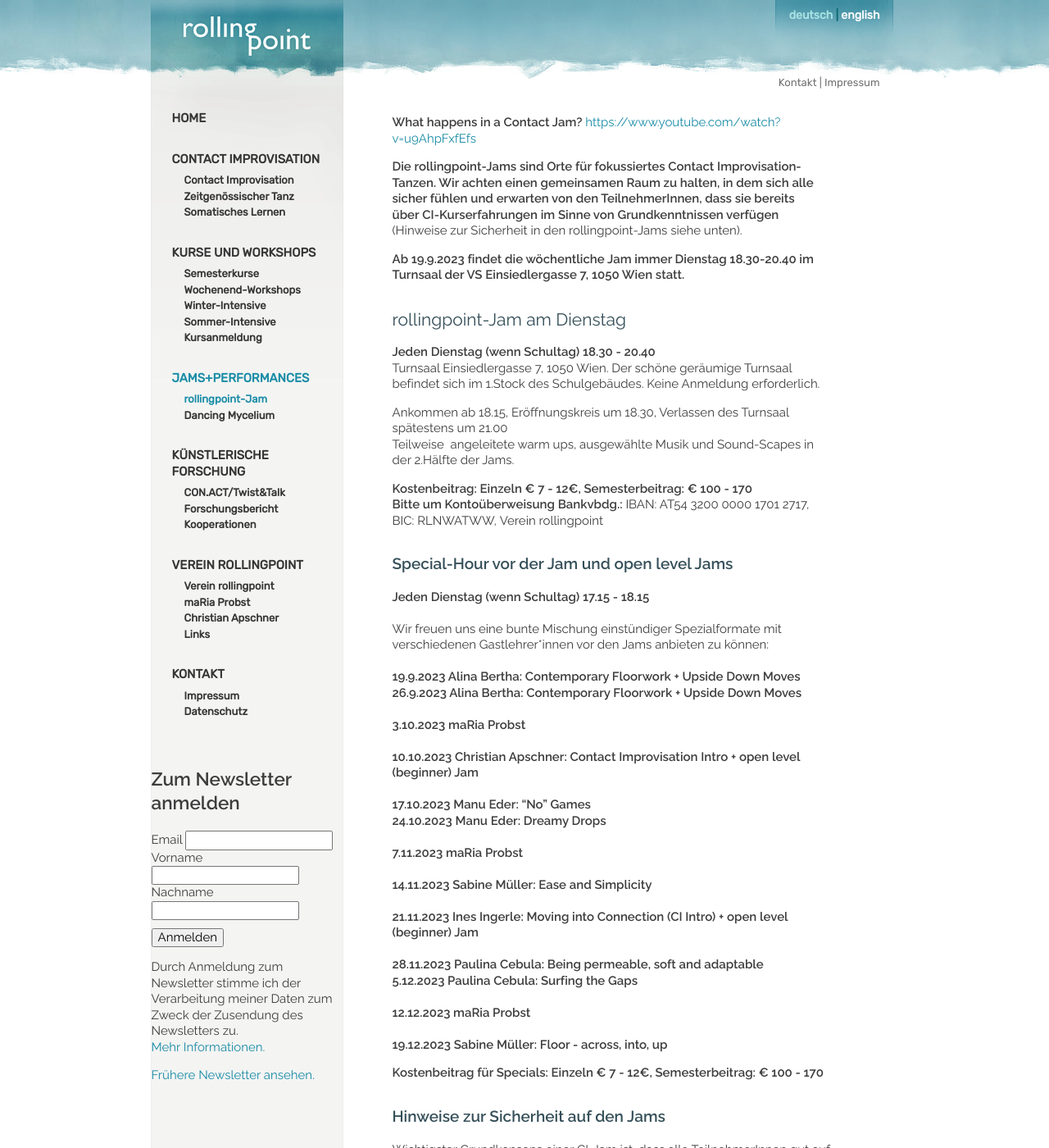
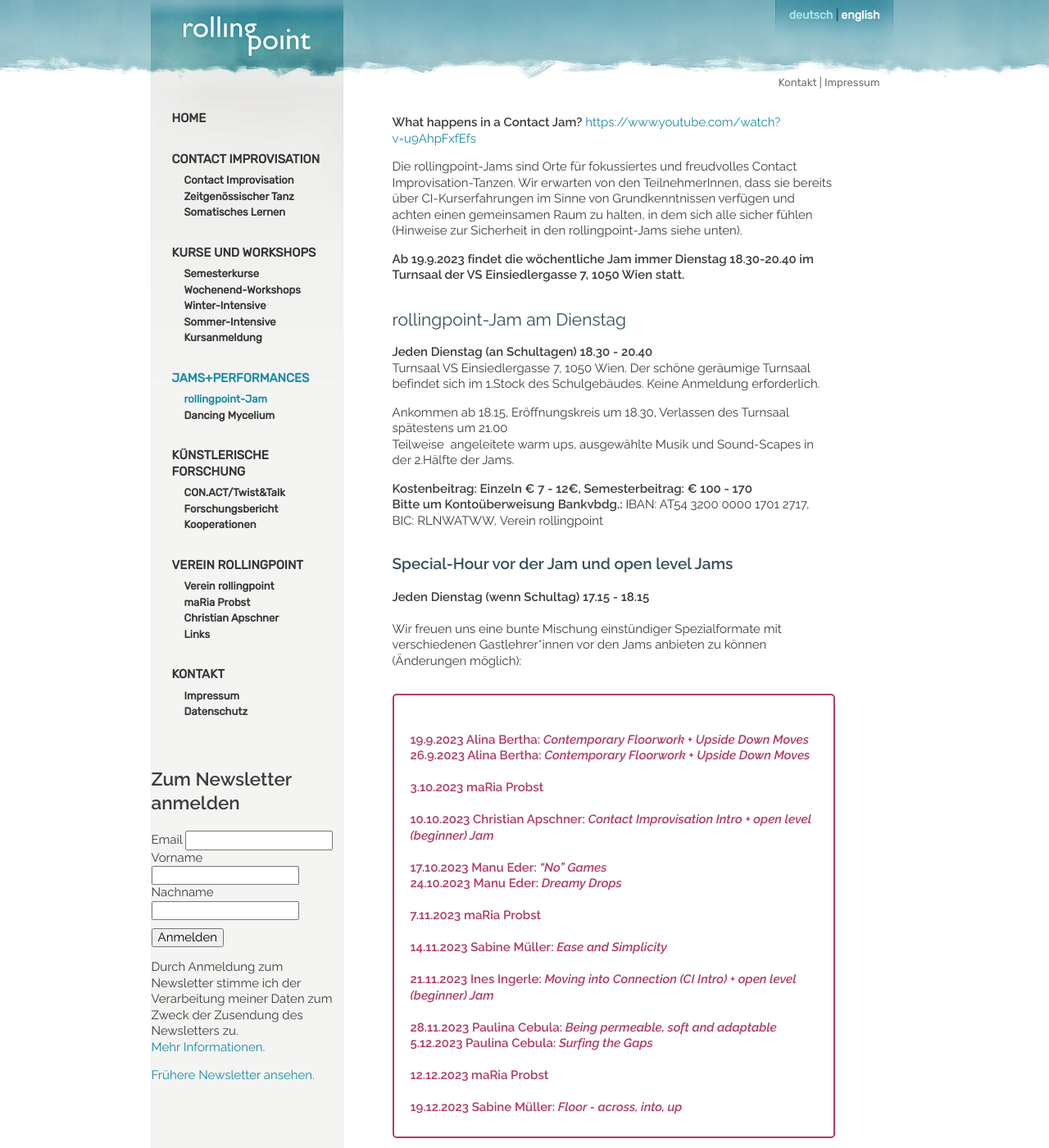
Before and after one commit to manulari/rollingpointat, a Jekyll site: the page built from _pages_de/jams.md, in a window 1280 px wide and 1400 px high. Shown: the whole window at 82% size. Built offline with Jekyll 4.4.1, drawn with Linux system fonts in a browser that asks for light colours; comment, search, counter and statistics services are not loaded.

Commit message:
Update page (de) “jams”

```diff
--- a/_pages_de/jams.md
+++ b/_pages_de/jams.md
@@ -5,14 +5,14 @@ other_lang: ""
 ---
 **What happens in a Contact Jam?** <https://www.youtube.com/watch?v=u9AhpFxfEfs>
 
-**Die rollingpoint-Jams sind Orte für fokussiertes Contact Improvisation-Tanzen. Wir achten  einen gemeinsamen Raum zu halten, in dem sich alle sicher fühlen und erwarten von den TeilnehmerInnen, dass sie bereits über CI-Kurserfahrungen im Sinne von Grundkenntnissen verfügen** (Hinweise zur Sicherheit in den rollingpoint-Jams siehe unten).
+Die rollingpoint-Jams sind Orte für fokussiertes und freudvolles Contact Improvisation-Tanzen. Wir erwarten von den TeilnehmerInnen, dass sie bereits über CI-Kurserfahrungen im Sinne von Grundkenntnissen verfügen und achten einen gemeinsamen Raum zu halten, in dem sich alle sicher fühlen (Hinweise zur Sicherheit in den rollingpoint-Jams siehe unten).
 
 **Ab 19.9.2023 findet die wöchentliche Jam immer Dienstag 18.30-20.40 im Turnsaal der VS Einsiedlergasse 7, 1050 Wien statt.**
 
 ## rollingpoint-Jam am Dienstag
 
-**Jeden Dienstag (wenn Schultag) 18.30 - 20.40** \
-Turnsaal Einsiedlergasse 7, 1050 Wien. Der schöne geräumige Turnsaal befindet sich im 1.Stock des Schulgebäudes. Keine Anmeldung erforderlich.
+**Jeden Dienstag (an Schultagen) 18.30 - 20.40** \
+Turnsaal VS Einsiedlergasse 7, 1050 Wien. Der schöne geräumige Turnsaal befindet sich im 1.Stock des Schulgebäudes. Keine Anmeldung erforderlich.
 
 Ankommen ab 18.15, Eröffnungskreis um 18.30, Verlassen des Turnsaal spätestens um 21.00\
 Teilweise  angeleitete warm ups, ausgewählte Musik und Sound-Scapes in der 2.Hälfte der Jams.
@@ -24,30 +24,31 @@ Teilweise  angeleitete warm ups, ausgewählte Musik und Sound-Scapes in der 2.H
 
 **Jeden Dienstag (wenn Schultag) 17.15 - 18.15**\
 \
-Wir freuen uns eine bunte Mischung einstündiger Spezialformate mit verschiedenen Gastlehrer*innen vor den Jams anbieten zu können:\
-\
-**19.9.2023   Alina Bertha: Contemporary Floorwork + Upside Down Moves**\
-**26.9.2023  Alina Bertha: Contemporary Floorwork + Upside Down Moves**\
-\
-**3.10.2023   maRia Probst**\
-\
-**10.10.2023 Christian Apschner: Contact Improvisation Intro + open level (beginner) Jam**\
-\
-**17.10.2023 Manu Eder: "No" Games**\
-**24.10.2023 Manu Eder: Dreamy Drops**\
-\
-**7.11.2023    maRia Probst**\
-\
-**14.11.2023 Sabine Müller: Ease and Simplicity**\
-\
-**21.11.2023 Ines Ingerle: Moving into Connection (CI Intro) + open level (beginner) Jam**\
-\
-**28.11.2023 Paulina Cebula: Being permeable, soft and adaptable**\
-**5.12.2023 Paulina Cebula: Surfing the Gaps**\
-\
-**12.12.2023 maRia Probst**\
-\
-**19.12.2023 Sabine Müller: Floor - across, into, up**
+Wir freuen uns eine bunte Mischung einstündiger Spezialformate mit verschiedenen Gastlehrer*innen vor den Jams anbieten zu können (Änderungen möglich):
+
+> \
+> **19.9.2023  Alina Bertha: *Contemporary Floorwork + Upside Down Moves***\
+> **26.9.2023 Alina Bertha: *Contemporary Floorwork + Upside Down Moves***\
+> \
+> **3.10.2023   maRia Probst**\
+> \
+> **10.10.2023 Christian Apschner: *Contact Improvisation Intro + open level (beginner) Jam***\
+> \
+> **17.10.2023 Manu Eder: *"No" Games***\
+> **24.10.2023 Manu Eder: *Dreamy Drops***\
+> \
+> **7.11.2023    maRia Probst**\
+> \
+> **14.11.2023 Sabine Müller: *Ease and Simplicity***\
+> \
+> **21.11.2023 Ines Ingerle: *Moving into Connection (CI Intro) + open level (beginner) Jam***\
+> \
+> **28.11.2023 Paulina Cebula: *Being permeable, soft and adaptable***\
+> **5.12.2023 Paulina Cebula: *Surfing the Gaps***\
+> \
+> **12.12.2023 maRia Probst**\
+> \
+> **19.12.2023 Sabine Müller: *Floor - across, into, up***
 
 **Kostenbeitrag für Specials: Einzeln € 7 - 12€, Semesterbeitrag: € 100 - 170**
 
```
